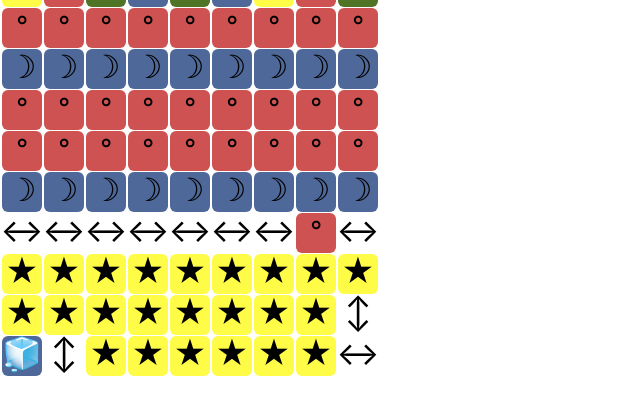
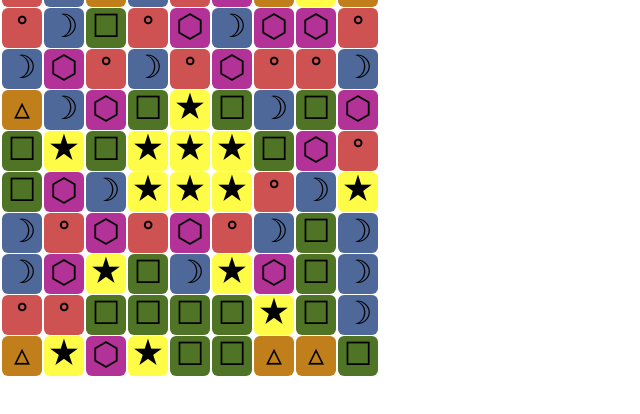
Before and after one commit to thecodeite/blockblast, a React (Create React App) app: page / in a window 1280 px wide. Shown: the top 414 px of the page, without its empty margins (0-640 px from the left). Built offline with nearby package versions, Linux system fonts and the light colour scheme.

Commit message:
Pre gaps

```diff
--- a/src/Board.tsx
+++ b/src/Board.tsx
@@ -3,7 +3,7 @@ import { useState } from 'react'
 import './Board.scss'
 import { BoardCell, NullBoardCell } from './BoardCell'
 import { Cell, createGame, Game, tap } from './game'
-import level from './levels/level-rotors'
+import level from './levels/level3'
 
 export function Board() {
   const [game, setGame] = useState(() => createGame(level))
@@ -27,7 +27,7 @@ export function Board() {
   }, [game])
 
   const style = {
-    height: `calc(${game.size} * 42px)`,
+    height: `calc(${game.levelDef.height} * 42px)`,
   }
 
   return (
--- a/src/BoardCell.scss
+++ b/src/BoardCell.scss
@@ -44,6 +44,13 @@
   &_yellow, &_cube_yellow {
     background-color: rgb(255, 252, 72);
   }
+  &_purple, &_cube_purple {
+    background-color: rgb(179, 50, 151);
+  }
+
+  &_orange, &_cube_orange {
+    background-color: rgb(193, 127, 27);
+  }
 
   &_remove {
     width: 10px;
--- a/src/BoardCell.tsx
+++ b/src/BoardCell.tsx
@@ -6,6 +6,8 @@ const colourChar: { [key: string]: string } = {
   yellow: '★',
   green: '☐',
   blue: '☽',
+  orange: '▵',
+  purple: '⬡',
 
   rotorH: '↔',
   rotorV: '↕',
@@ -15,6 +17,8 @@ const colourChar: { [key: string]: string } = {
   cube_yellow: '🧊',
   cube_green: '🧊',
   cube_blue: '🧊',
+  cube_orange: '🧊',
+  cube_purple: '🧊',
 }
 
 interface BoardCellArgs {
--- a/src/game.ts
+++ b/src/game.ts
@@ -1,4 +1,5 @@
 import { Prng } from './Prng'
+import { LevelDef } from './types'
 
 let nextId = 0
 
@@ -26,18 +27,17 @@ type CellSpace = RemoveCell | Cell | null
 
 export interface Game {
   prng: Prng
-  size: number
+  levelDef: LevelDef
   columns: CellSpace[][]
   nextGame?: Game
 }
 
 type CellFilter = (column: CellSpace[], x: number) => CellSpace[]
 
-const colours = ['red', 'blue', 'green', 'yellow']
-const size = 9
+// const colours = ['red', 'blue', 'green', 'yellow']
 
 function createColumn(
-  prng: Prng,
+  { prng, levelDef: { colours } }: Game,
   num: number,
   x: number,
   yStart: number
@@ -58,13 +58,11 @@ function notUndefinedOrNull<T>(x: T | undefined | null): x is T {
   return x !== undefined && x !== null
 }
 
-export function createGame(from?: string[]): Game {
-  if (from) {
-    const f = from
+export function createGame(levelDef: LevelDef): Game {
   const prng = new Prng('test')
 
-    const stringCols = Array.from({ length: size }, (_, x) => {
-      return f.reduce((p, c) => p + c[x], '')
+  const stringCols = Array.from({ length: levelDef.width }, (_, x) => {
+    return levelDef.initial.reduce((p, c) => p + c[x], '')
   })
 
   const colourSymbols: { [key: string]: string } = {
@@ -72,16 +70,20 @@ export function createGame(from?: string[]): Game {
     y: 'yellow',
     b: 'blue',
     g: 'green',
+    o: 'orange',
+    p: 'purple',
   }
 
   const toySymbols: { [key: string]: string } = {
     '↔': 'rotorH',
     '↕': 'rotorV',
-      o: 'bomb',
+    '*': 'bomb',
     R: 'cube_red',
     Y: 'cube_yellow',
     B: 'cube_blue',
-      G: 'cube_gren',
+    G: 'cube_green',
+    O: 'cube_orange',
+    P: 'cube_purple',
   }
 
   const columns: Cell[][] = stringCols.map((str, x) => {
@@ -105,35 +107,43 @@ export function createGame(from?: string[]): Game {
             y,
             variant: toySymbols[ch],
           }
+          // } else if (ch === '_') {
+          //   return
         } else {
           return {
             type: 'colour',
             id: nextId++,
             x,
             y,
-              variant: prng.nextOf(colours),
+            variant: prng.nextOf(levelDef.colours),
           }
         }
       })
   })
 
-    return {
+  const game = {
     prng,
-      size,
+    levelDef,
     columns,
   }
+
+  const withNewCells = columns.map(addNewCells(game))
+
+  return {
+    ...game,
+    columns: withNewCells,
   }
 
-  const prng = new Prng('test')
-  const columns: Cell[][] = Array.from({ length: size }, (_, x) => {
-    return createColumn(prng, size * 2, x, 0)
-  })
+  // const prng = new Prng('test')
+  // const columns: Cell[][] = Array.from({ length: size }, (_, x) => {
+  //   return createColumn(prng, size * 2, x, 0)
+  // })
 
-  return {
-    prng,
-    size,
-    columns,
-  }
+  // return {
+  //   prng,
+  //   size,
+  //   columns,
+  // }
 }
 
 function isCell(cellSpace: CellSpace): cellSpace is Cell {
@@ -166,15 +176,15 @@ const toRemove = (
   }
 }
 
-const addNewCells =
-  (game: Game) =>
-  (column: Cell[], x: number): Cell[] => {
-    const missing = game.size * 2 - column.length
+function addNewCells(game: Game) {
+  return (column: Cell[], x: number): Cell[] => {
+    const missing = game.levelDef.height * 2 - column.length
     if (missing > 0) {
-      const newCells = createColumn(game.prng, missing, x, column.length)
+      const newCells = createColumn(game, missing, x, column.length)
       return [...column, ...newCells]
     } else {
       return column
+    }
   }
 }
 
@@ -197,7 +207,7 @@ function isIn(cells: Cell[], game: Game) {
   const ids = cells.map((cell) => cell.id)
   const filter: CellFilter = (column, x) =>
     column.map((cell, y) =>
-      cell && ids.includes(cell.id) && y < game.size ? null : cell
+      cell && ids.includes(cell.id) && y < game.levelDef.height ? null : cell
     )
 
   return filter
@@ -253,12 +263,14 @@ export function tapFirstToy(game: Game, on: Cell): Game {
     } else if (variant === 'rotorV') {
       filter = (column, x) =>
         column.map((cell, y) =>
-          on.x === x && y < game.size ? toRemove(cell) : cell
+          on.x === x && y < game.levelDef.height ? toRemove(cell) : cell
         )
     } else if (variant === 'cross') {
       filter = (column, x) =>
         column.map((cell, y) =>
-          y < game.size && (on.x === x || on.y === y) ? toRemove(cell) : cell
+          y < game.levelDef.height && (on.x === x || on.y === y)
+            ? toRemove(cell)
+            : cell
         )
     } else if (variant === 'wide_rotors') {
       const near = (x: number, y: number) => {
@@ -282,13 +294,16 @@ export function tapFirstToy(game: Game, on: Cell): Game {
 
       filter = (column) =>
         column.map((cell, y) =>
-          cell === on || (y < game.size && cell?.variant === burnColour)
+          cell === on ||
+          (y < game.levelDef.height && cell?.variant === burnColour)
             ? toRemove(cell)
             : cell
         )
     } else if (variant === 'nuke') {
       filter = (column) =>
-        column.map((cell, y) => (y < game.size ? toRemove(cell) : cell))
+        column.map((cell, y) =>
+          y < game.levelDef.height ? toRemove(cell) : cell
+        )
     } else if (variant === 'multi_rotors') {
       const cube = [...neighbours].find((cell) =>
         cell.variant.startsWith('cube')
@@ -316,7 +331,7 @@ export function tapFirstToy(game: Game, on: Cell): Game {
           }
           const nextSet = colls.map((cells) =>
             cells.map((cell, y) =>
-              cell && y < game.size && cell.id === colourCell.id
+              cell && y < game.levelDef.height && cell.id === colourCell.id
                 ? makeRotor(cell)
                 : cell
             )
@@ -377,7 +392,7 @@ export function tapFirstToy(game: Game, on: Cell): Game {
           }
           const nextSet = colls.map((cells) =>
             cells.map((cell, y) =>
-              cell && y < game.size && cell.id === colourCell.id
+              cell && y < game.levelDef.height && cell.id === colourCell.id
                 ? makeBomb(cell)
                 : cell
             )
@@ -534,7 +549,7 @@ function findNeighbours(cell: Cell, game: Game) {
       .map(([x, y]) =>
         allCells.find(
           (c) =>
-            searchCell.y + y < game.size &&
+            searchCell.y + y < game.levelDef.height &&
             c !== null &&
             c.x === searchCell.x + x &&
             c.y === searchCell.y + y
--- /dev/null
+++ b/src/levels/level3.ts
@@ -0,0 +1,25 @@
+import { LevelDef } from '../types'
+
+export const level2: LevelDef = {
+  height: 9,
+  width: 9,
+  initial: [
+    '___rpb___',
+    '__rbrpr__',
+    '_bpgygbg_',
+    'gygyyygpr',
+    'gpbyyyrby',
+    'brprprbgb',
+    '_pygbypg_',
+    '__ggggy__',
+    '___ygg___',
+  ],
+  colours: ['blue', 'yellow', 'red', 'orange', 'green', 'purple'],
+  win: {
+    yellow: 9,
+    green: 26,
+  },
+  moves: 22,
+}
+
+export default level2
```
Also changed, not shown: src/levels/level1.ts (+20 -11 lines), src/levels/level2.ts (added, +24 -0 lines), src/types.d.ts (added, +8 -0 lines). Lines whose indentation alone changed are shown as unchanged.
